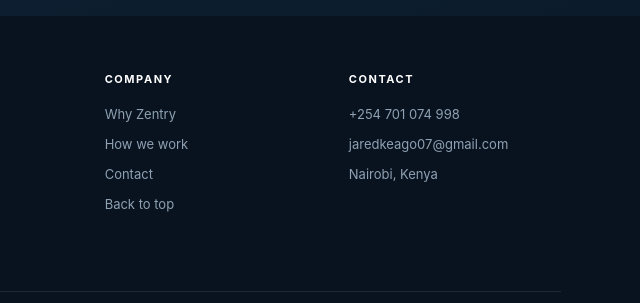
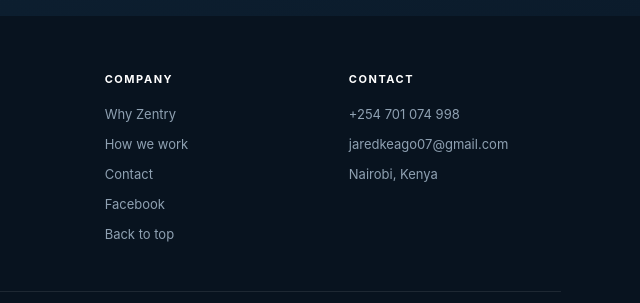
Before and after one commit to jaredatandi/zentry-site, a plain HTML site: page index.html in a window 1280 px wide. Shown: the part 3490-3793 px from the top of the page, 615-1255 px from the left. Drawn offline with Linux system fonts and the light colour scheme.

Commit message:
Add Facebook Page links to site and README

```diff
--- a/index.html
+++ b/index.html
@@ -329,7 +329,7 @@
         <span class="tag">Guard the entry. Move at speed.</span>
       </div>
       <div class="fc"><h5>Services</h5><a href="#services">Web applications</a><a href="#services">Mobile &amp; front end</a><a href="#services">APIs &amp; backends</a><a href="#services">Penetration testing</a><a href="#services">AppSec &amp; DevSecOps</a></div>
-      <div class="fc"><h5>Company</h5><a href="#approach">Why Zentry</a><a href="#process">How we work</a><a href="#contact">Contact</a><a href="#top">Back to top</a></div>
+      <div class="fc"><h5>Company</h5><a href="#approach">Why Zentry</a><a href="#process">How we work</a><a href="#contact">Contact</a><a href="https://www.facebook.com/1513212565204704" target="_blank" rel="noopener">Facebook</a><a href="#top">Back to top</a></div>
       <div class="fc"><h5>Contact</h5><a href="tel:+254701074998">+254 701 074 998</a><a href="mailto:jaredkeago07@gmail.com">jaredkeago07@gmail.com</a><a href="#contact">Nairobi, Kenya</a></div>
     </div>
     <div class="fbot"><p>&copy; 2026 Zentry. All rights reserved.</p><p>Security testing is performed only within agreed, written scope.</p></div>
```
Also changed, not shown: 1 other file.
